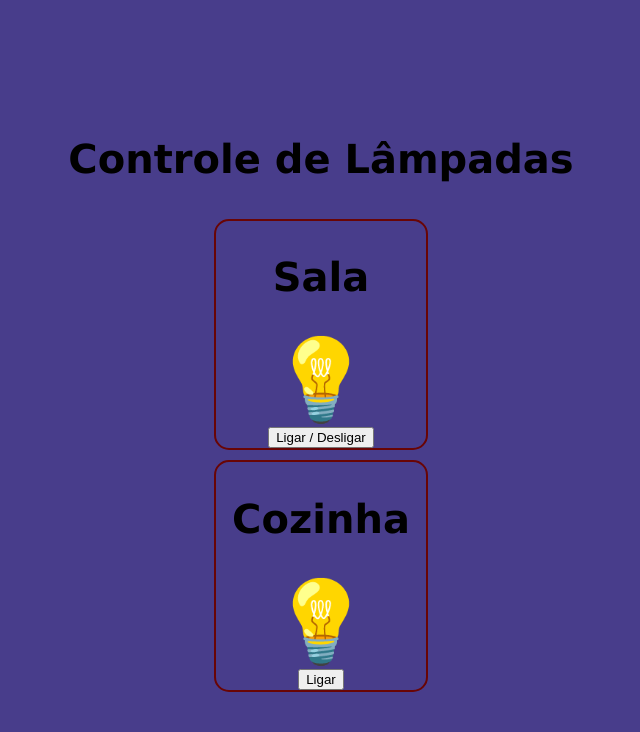
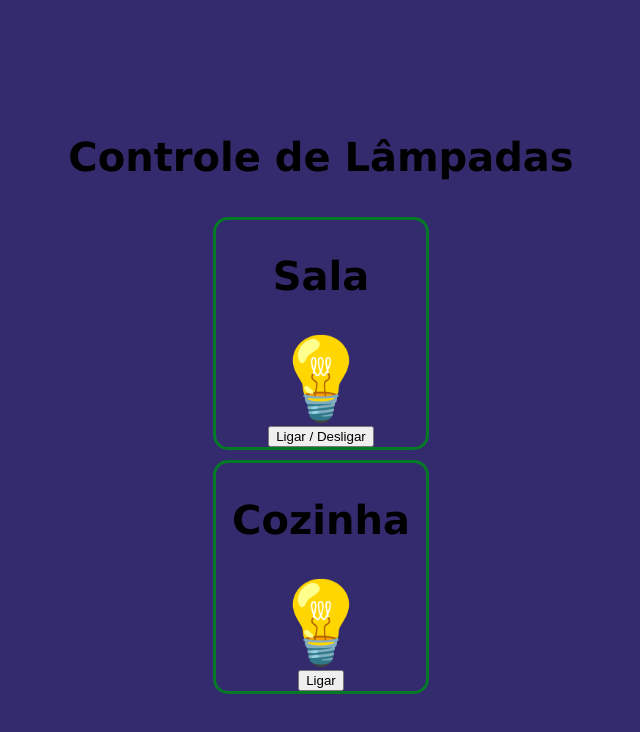
Before and after one commit to alessandroluissantos/ilumina--o-web, a plain HTML site: page index.html in a window 1280 px wide. Shown: the whole page, without its empty margins (319-959 px from the left). Drawn offline with Linux system fonts and the light colour scheme.

Commit message:
Update style.css

```diff
--- a/style.css
+++ b/style.css
@@ -1,7 +1,7 @@
 body {
     font-family: Verdana, Geneva, Tahoma, sans-serif;
     text-align: center;
-    background-color: darkslateblue;
+    background-color: rgb(52, 43, 111);
     min-height: 100vh;
     display: flex;
     align-items: center;
@@ -20,7 +20,7 @@ h2 {
 }
 
 .comodo {
-    border: 2px solid #690505;
+    border: 3px solid #047a27;
     width: 210px;
     border-radius: 15px;
     margin-top: 10px;
@@ -37,6 +37,7 @@ h2 {
     cursor: pointer;
     font-weight: bolder;
     background-color: #8b8585;
+    border-radius: 16px;
 }
 
 .acesa{
```
